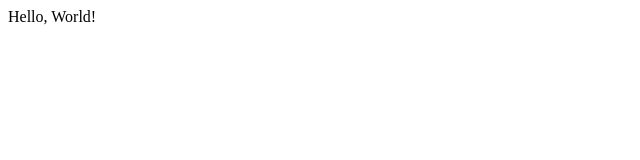
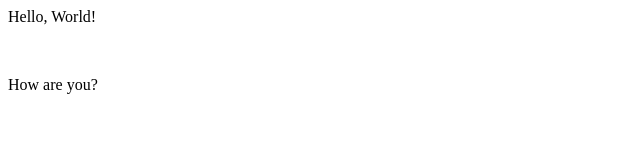
Before and after one commit to Hossam-Badr33/html_rep, a plain HTML site: page index.html in a window 1280 px wide. Shown: the whole page, without its empty margins (0-640 px from the left). Drawn offline with Linux system fonts and the light colour scheme.

Commit message:
updated index

```diff
--- a/index.html
+++ b/index.html
@@ -5,5 +5,7 @@
     </head>
     <body>
         <p>Hello, World!</p>
+        <br>
+        <p>How are you?</p>
     </body>
 </html>
```
